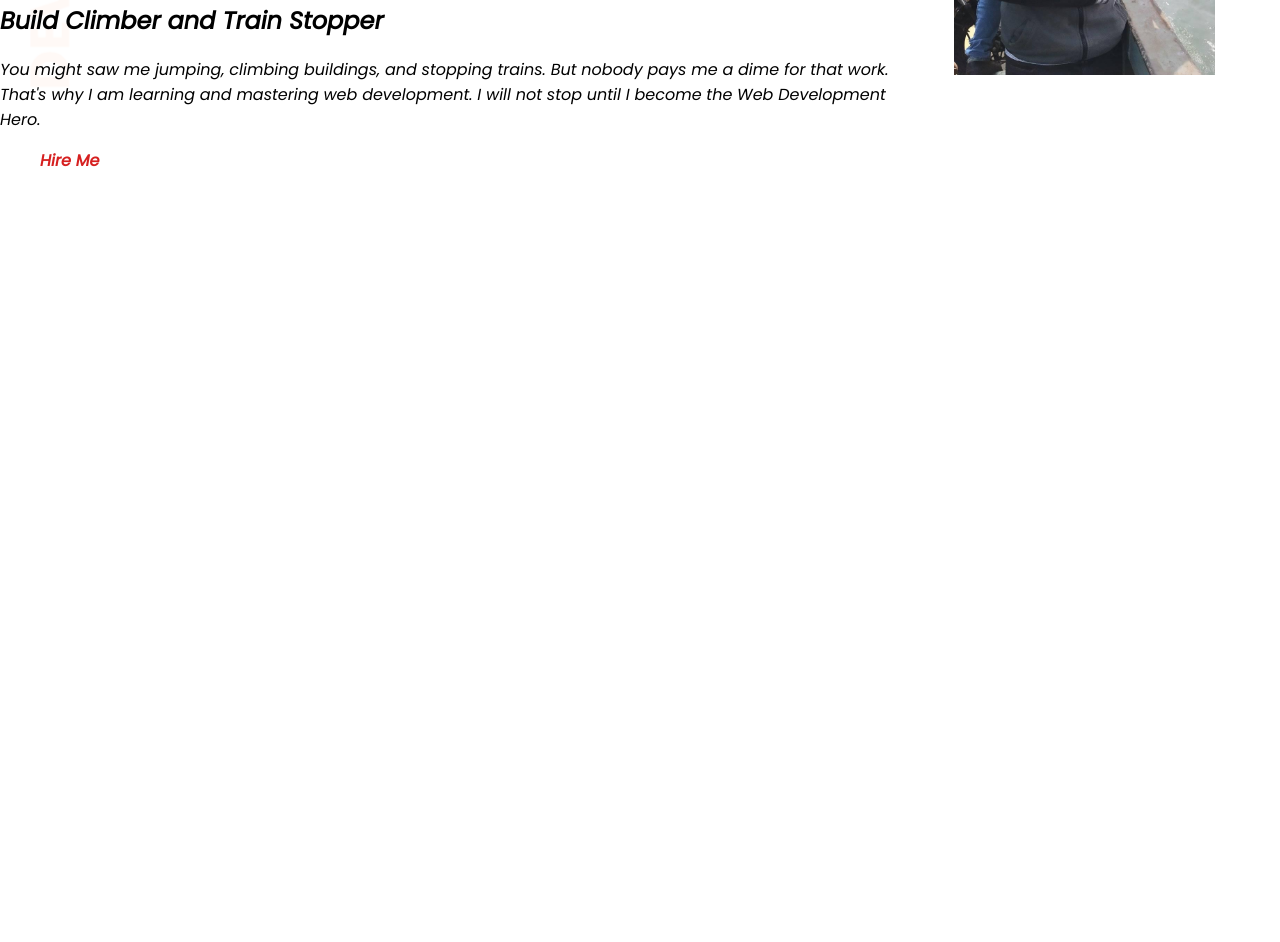
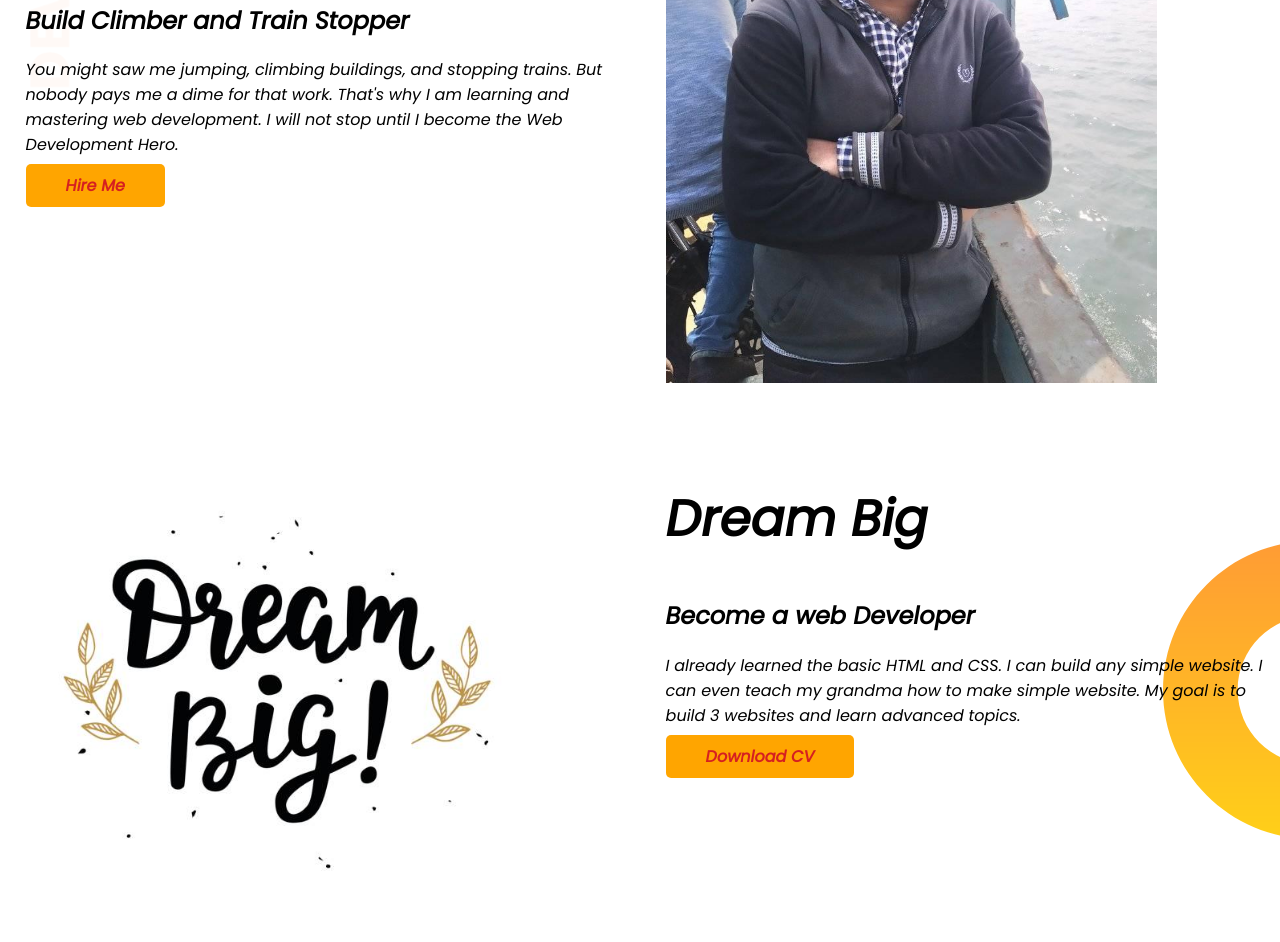
Before and after one commit to PaulJoydeb/developer-portfolio, a plain HTML site: page index.html in a window 1280 px wide. Shown: the part 272-1214 px from the top of the page. Before the commit the page ends 800 px from the top, so only its background shows below. Drawn offline with Linux system fonts and the light colour scheme.

Commit message:
dream big section added

```diff
--- a/index.html
+++ b/index.html
@@ -21,7 +21,7 @@
 <body>
 
     <section class="top-bannar">
-        <div class="">
+        <div class="half-width">
             <h1> Welcome To </h1>
             <h1> <span class="orange-color"> Joydeb Anupam </span> World !</h1>
             <h2>Build Climber and Train Stopper
@@ -49,13 +49,35 @@
     </section>
 
 
-    <section>
+
+    <section class="dream-big">
+        <div class="half-width">
+
+            <img src="img/dreambig.jpg" alt="">
+
+        </div>
+
+
+        <div class="half-width">
+
+            <h1> Dream Big</h1>
+            <h2> Become a web Developer </h2>
+
+            <p>I already learned the basic HTML and CSS. I can build any simple website. I can even teach my grandma how
+                to
+                make simple website. My goal is to build 3 websites and learn advanced topics.</p>
+
+
+            <a class="link-button" target="_blank" href="#">Download CV</a>
+        </div>
 
 
 
 
 
     </section>
+
+
 </body>
 
 </html>
--- a/style.css
+++ b/style.css
@@ -12,6 +12,7 @@ h1{
 }
 section{
     display: flex;
+    margin-bottom: 50px;
 }
 .half-width{
     width: 50%;
@@ -23,14 +24,20 @@ section{
 }
 .link-button{
     text-decoration: none;
-    background-image: linear-gradient( rgb(97, 90, 76) rgb(190, 61, 38));
+    background-image: linear-gradient( rgb(223, 153, 15) rgb(221, 64, 33));
     color: rgb(214, 32, 32);
     font-weight: 700;
     padding: 10px 40px;
     border-radius: 5px;
+    background-color: orange;
 }
 .top-bannar{
 
     background-image: url(img/top-banner.png);
     background-repeat: no-repeat;
 }
+.dream-big{
+    background-image: url(img/dream-bg.png);
+    background-repeat: no-repeat;
+    background-position: right;
+}
```
Also changed, not shown: img/dreambig.jpg (added).
